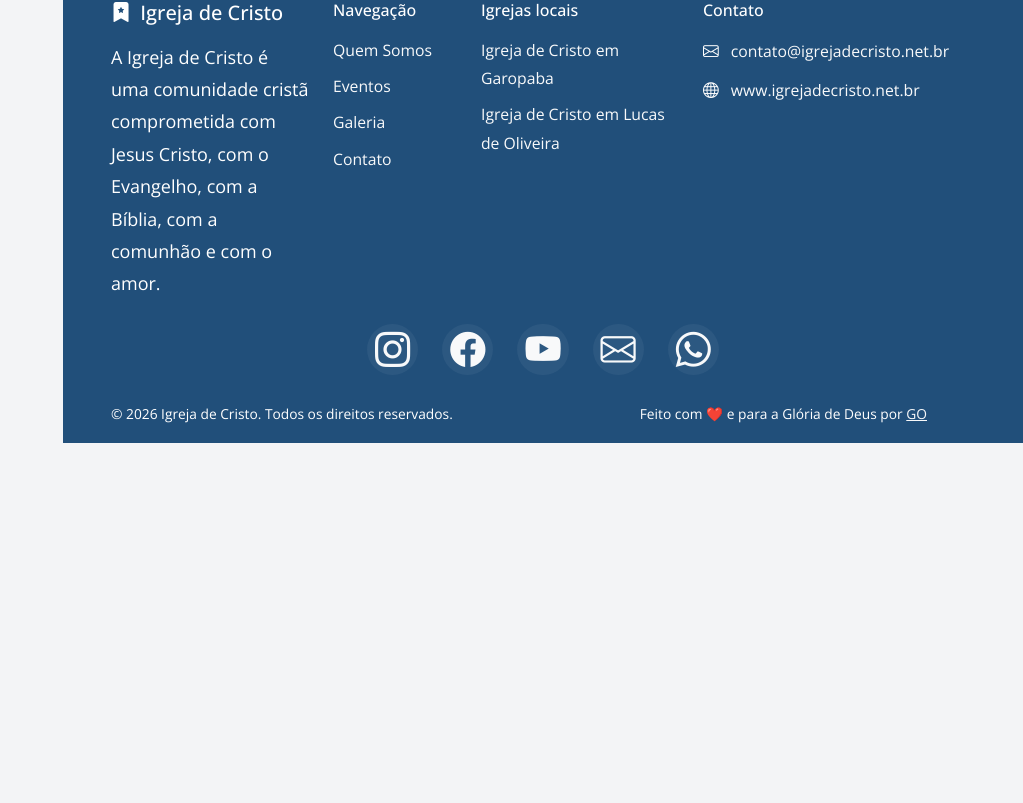
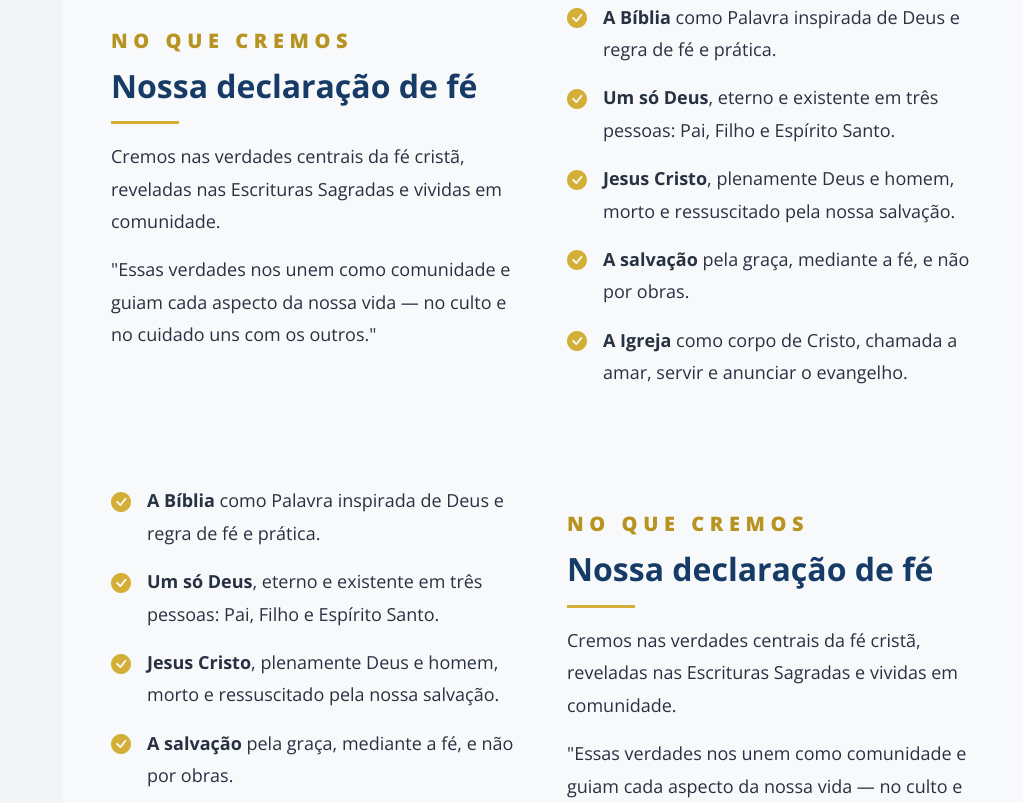
Before and after one commit to gesielbr/igreja-de-cristo-angular, an Angular app: page / in a window 1280 px wide. Shown: the part 4057-4860 px from the top of the page, without its empty margins (257-1280 px from the left). Before the commit the page ends 4500 px from the top, so only its background shows below. Built offline with nearby package versions, Linux system fonts and the light colour scheme.

Commit message:
Side Title Component

```diff
--- a/src/app/pages/home/home.html
+++ b/src/app/pages/home/home.html
@@ -173,4 +173,94 @@
       </div>
     </div>
   </app-section-container>
+  <app-side-title
+    bgClass="bg-light"
+    sectionId="declaracao-fe"
+    labelledBy="declaracao-fe"
+    kicker="No que cremos"
+    title="Nossa declaração de fé"
+    description="Cremos nas verdades centrais da fé cristã, reveladas nas Escrituras Sagradas e vividas em comunidade."
+    subDescription='"Essas verdades nos unem como comunidade e guiam cada aspecto da nossa vida — no culto e no cuidado uns com os outros."'
+    headerId="declaracao-fe"
+  >
+    <ul class="list-unstyled m-0">
+      <li class="d-flex gap-3 mb-3">
+        <i aria-hidden="true" class="bi bi-check-circle-fill text-gold fs-5"></i
+        ><span
+          ><strong>A Bíblia</strong> como Palavra inspirada de Deus e regra de fé e prática.</span
+        >
+      </li>
+      <li class="d-flex gap-3 mb-3">
+        <i aria-hidden="true" class="bi bi-check-circle-fill text-gold fs-5"></i
+        ><span
+          ><strong>Um só Deus</strong>, eterno e existente em três pessoas: Pai, Filho e Espírito
+          Santo.</span
+        >
+      </li>
+      <li class="d-flex gap-3 mb-3">
+        <i aria-hidden="true" class="bi bi-check-circle-fill text-gold fs-5"></i
+        ><span
+          ><strong>Jesus Cristo</strong>, plenamente Deus e homem, morto e ressuscitado pela nossa
+          salvação.</span
+        >
+      </li>
+      <li class="d-flex gap-3 mb-3">
+        <i aria-hidden="true" class="bi bi-check-circle-fill text-gold fs-5"></i
+        ><span><strong>A salvação</strong> pela graça, mediante a fé, e não por obras.</span>
+      </li>
+      <li class="d-flex gap-3 mb-0">
+        <i aria-hidden="true" class="bi bi-check-circle-fill text-gold fs-5"></i
+        ><span
+          ><strong>A Igreja</strong> como corpo de Cristo, chamada a amar, servir e anunciar o
+          evangelho.</span
+        >
+      </li>
+    </ul>
+  </app-side-title>
+
+  <app-side-title
+    [invertColumns]="true"
+    bgClass="bg-light"
+    sectionId="declaracao-fe"
+    labelledBy="declaracao-fe"
+    kicker="No que cremos"
+    title="Nossa declaração de fé"
+    description="Cremos nas verdades centrais da fé cristã, reveladas nas Escrituras Sagradas e vividas em comunidade."
+    subDescription='"Essas verdades nos unem como comunidade e guiam cada aspecto da nossa vida — no culto e no cuidado uns com os outros."'
+    headerId="declaracao-fe"
+  >
+    <ul class="list-unstyled m-0">
+      <li class="d-flex gap-3 mb-3">
+        <i aria-hidden="true" class="bi bi-check-circle-fill text-gold fs-5"></i
+        ><span
+          ><strong>A Bíblia</strong> como Palavra inspirada de Deus e regra de fé e prática.</span
+        >
+      </li>
+      <li class="d-flex gap-3 mb-3">
+        <i aria-hidden="true" class="bi bi-check-circle-fill text-gold fs-5"></i
+        ><span
+          ><strong>Um só Deus</strong>, eterno e existente em três pessoas: Pai, Filho e Espírito
+          Santo.</span
+        >
+      </li>
+      <li class="d-flex gap-3 mb-3">
+        <i aria-hidden="true" class="bi bi-check-circle-fill text-gold fs-5"></i
+        ><span
+          ><strong>Jesus Cristo</strong>, plenamente Deus e homem, morto e ressuscitado pela nossa
+          salvação.</span
+        >
+      </li>
+      <li class="d-flex gap-3 mb-3">
+        <i aria-hidden="true" class="bi bi-check-circle-fill text-gold fs-5"></i
+        ><span><strong>A salvação</strong> pela graça, mediante a fé, e não por obras.</span>
+      </li>
+      <li class="d-flex gap-3 mb-0">
+        <i aria-hidden="true" class="bi bi-check-circle-fill text-gold fs-5"></i
+        ><span
+          ><strong>A Igreja</strong> como corpo de Cristo, chamada a amar, servir e anunciar o
+          evangelho.</span
+        >
+      </li>
+    </ul>
+  </app-side-title>
 </app-page-layout>
--- /dev/null
+++ b/src/app/shared/components/side-title/side-title.css
@@ -0,0 +1,15 @@
+.section-kicker {
+  color: var(--brand-accent-dark);
+  display: inline-block;
+  font-size: 1.25rem;
+  font-weight: 800;
+  letter-spacing: 0.28em;
+  margin-bottom: 0.5rem;
+  text-transform: uppercase;
+}
+
+.gold-rule {
+  width: 4.25rem;
+  height: 0.2rem;
+  background-color: var(--brand-accent);
+}
--- /dev/null
+++ b/src/app/shared/components/side-title/side-title.html
@@ -0,0 +1,33 @@
+<section
+  [id]="sectionId()"
+  [attr.aria-labelledby]="labelledBy()"
+  [class]="bgClass() + ' py-5 px-2 px-md-5'"
+>
+  <div class="row g-5 align-items-center">
+    <!-- Coluna da esquerda - Título e descrição -->
+    <article [class]="invertColumns() ? 'col-lg-6 order-lg-2' : 'col-lg-6'">
+      @if (kicker()) {
+        <span class="section-kicker">{{ kicker() }}</span>
+      }
+
+      <h2 class="fw-bold text-brand" [id]="headerId()">
+        {{ title() }}
+      </h2>
+
+      <span aria-hidden="true" class="gold-rule d-block my-3"></span>
+
+      @if (description()) {
+        <p>{{ description() }}</p>
+      }
+
+      @if (subDescription()) {
+        <p class="text-secondary">{{ subDescription() }}</p>
+      }
+    </article>
+
+    <!-- Coluna da direita - Conteúdo projetado -->
+    <div [class]="invertColumns() ? 'col-lg-6 order-lg-1' : 'col-lg-6'">
+      <ng-content></ng-content>
+    </div>
+  </div>
+</section>
--- /dev/null
+++ b/src/app/shared/components/side-title/side-title.ts
@@ -0,0 +1,24 @@
+import { Component, input } from '@angular/core';
+
+@Component({
+  selector: 'app-side-title',
+  imports: [],
+  templateUrl: './side-title.html',
+  styleUrl: './side-title.css',
+})
+export class SideTitle {
+  // Propriedades de configuração
+  bgClass = input<string>('bg-white');
+  sectionId = input<string>('');
+  labelledBy = input<string>('');
+
+  // Propriedades do header
+  kicker = input<string>('');
+  title = input<string>('');
+  description = input<string>('');
+  subDescription = input<string>('');
+  headerId = input<string>('');
+
+  // Nova propriedade para inverter colunas
+  invertColumns = input<boolean>(false);
+}
```
Also changed, not shown: src/app/pages/home/home.ts (+10 -1 lines), 1 other file (tests, documents, lock files or other folders).
